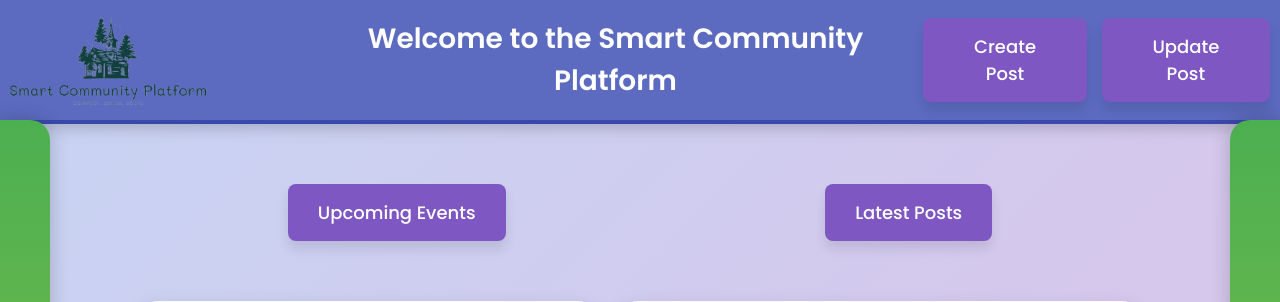
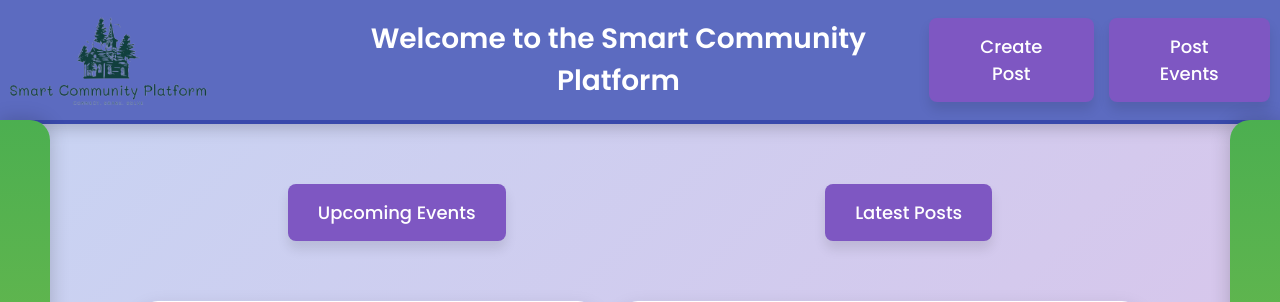
Before and after one commit to Himanshi-Saini-0277/Smart_Community_Project, a Django app: page /home/ in a window 1280 px wide. Shown: the top 302 px of the page. Run offline with Django 4.2, Linux system fonts and the light colour scheme.

Commit message:
Community

```diff
--- a/smart_community/community/templates/community/home.html
+++ b/smart_community/community/templates/community/home.html
@@ -260,7 +260,7 @@
         </div>
         <div class="button-container">
             <a href="{% url 'create_post' %}">Create Post</a>
-            <a href="{% url 'post_update' %}">Update Post</a>
+            <a href="{% url 'post_update' %}">Post Events</a>
         </div>
     </header>
 
```
